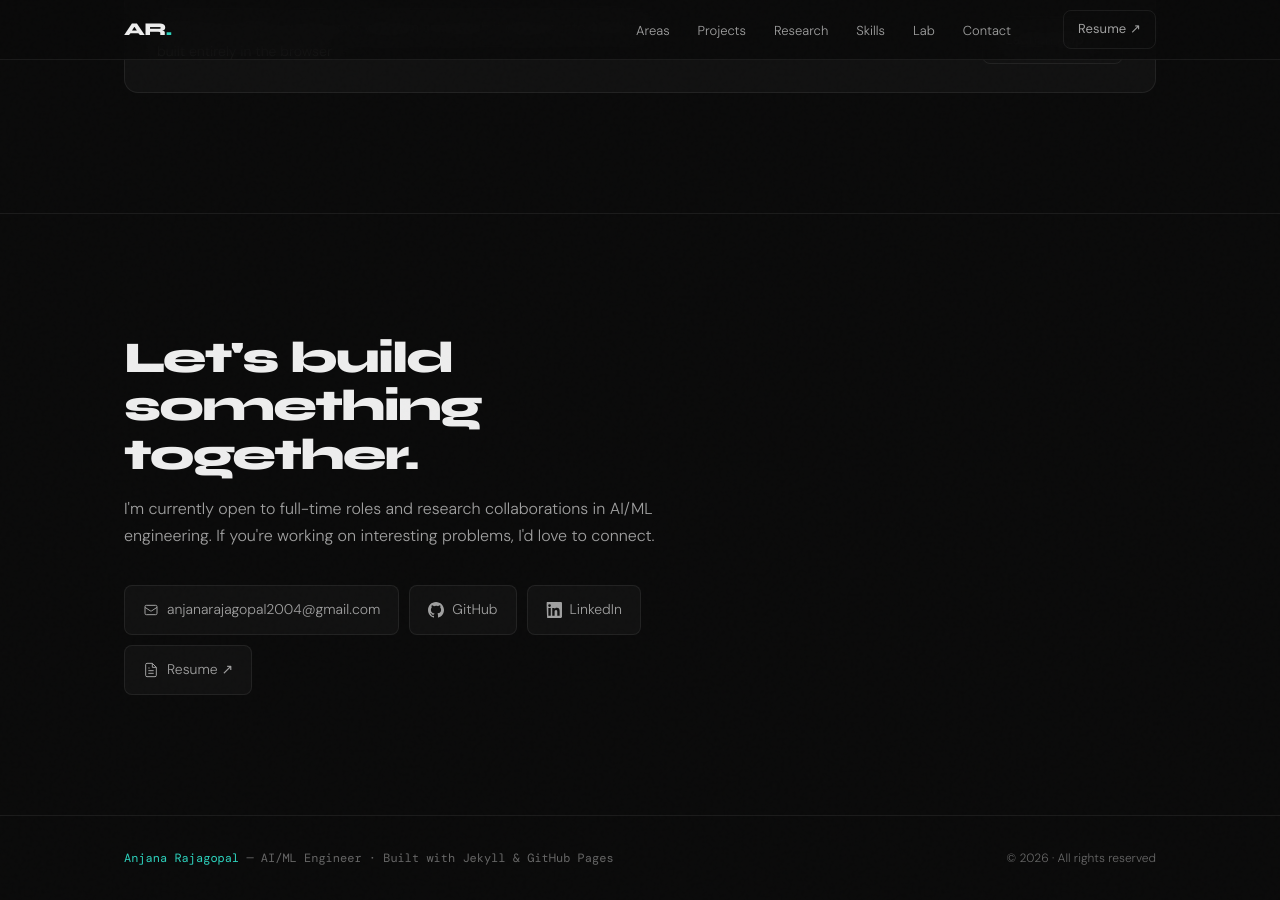
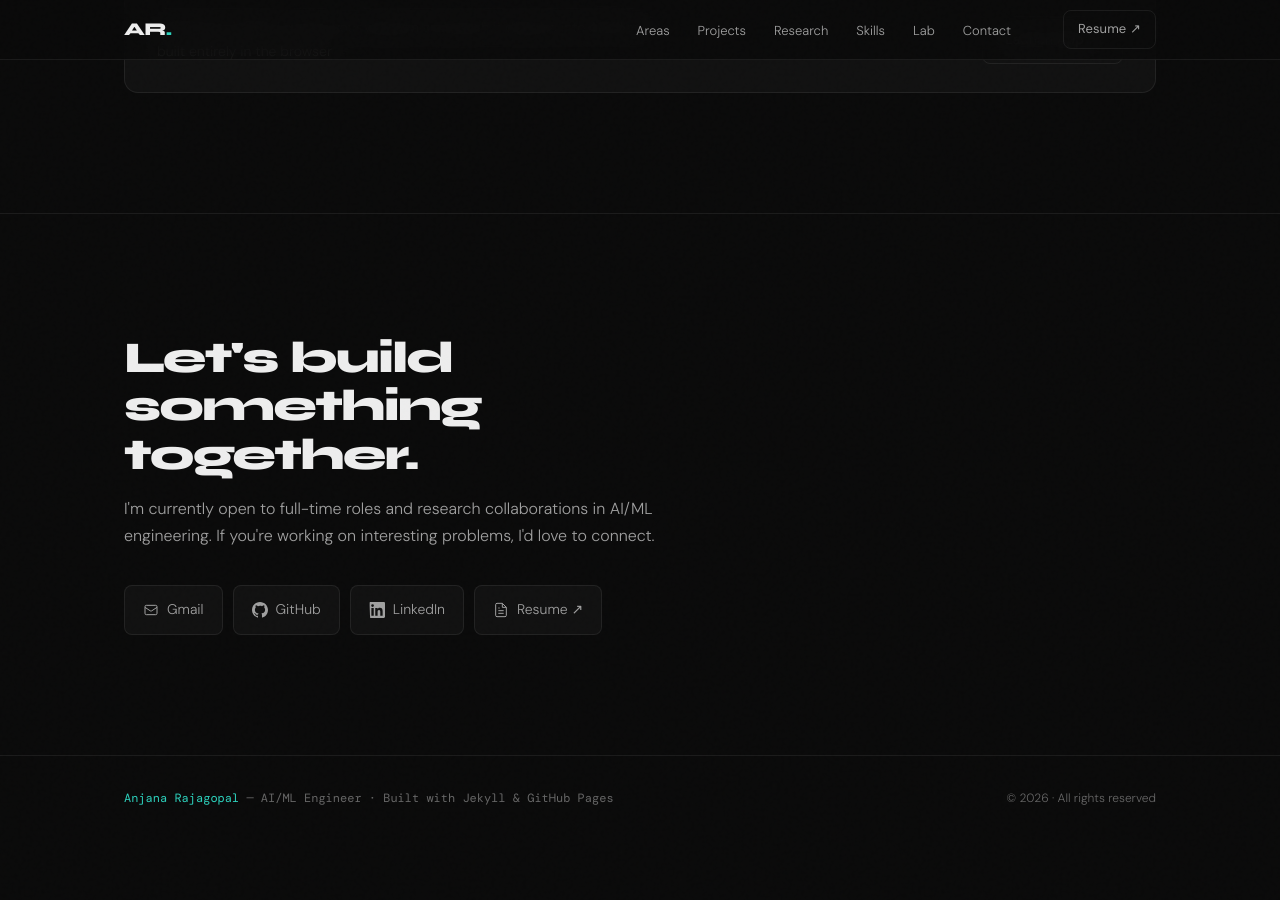
Before and after one commit to anjipoo/anjipoo.github.io, a Jekyll site: the page built from index.html, in a window 1280 px wide and 900 px high, scrolled down 5121 px. Built offline with Jekyll 4.4.1, drawn with Linux system fonts in a browser that asks for light colours; some web fonts are replaced; after the commit the page ends 5962 px from its top, so only the background shows below that.

Commit message:
new & fresh

```diff
--- a/index.html
+++ b/index.html
@@ -251,11 +251,11 @@ title: Anjana Rajagopal — AI/ML Engineer
         I'd love to connect.
       </p>
       <div class="contact-links">
-        <a href="mailto:anjana@example.com" class="contact-link">
+        <a href="mailto:anjanarajagopal2004@gmail.com" class="contact-link">
           <svg xmlns="http://www.w3.org/2000/svg" viewBox="0 0 24 24" fill="none" stroke="currentColor" stroke-width="1.5">
             <path d="M3 8l7.89 5.26a2 2 0 002.22 0L21 8M5 19h14a2 2 0 002-2V7a2 2 0 00-2-2H5a2 2 0 00-2 2v10a2 2 0 002 2z"/>
           </svg>
-          anjanarajagopal2004@gmail.com
+          Gmail
         </a>
         <a href="https://github.com/anjipoo" target="_blank" rel="noopener" class="contact-link">
           <svg xmlns="http://www.w3.org/2000/svg" viewBox="0 0 24 24" fill="currentColor" width="16" height="16">
```
Also changed, not shown: README.md.
